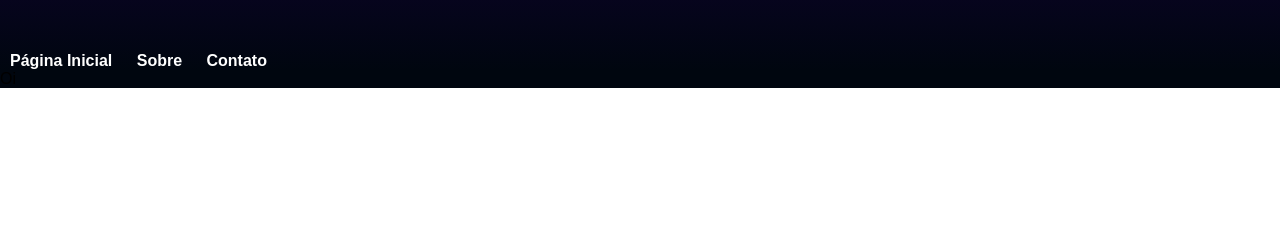
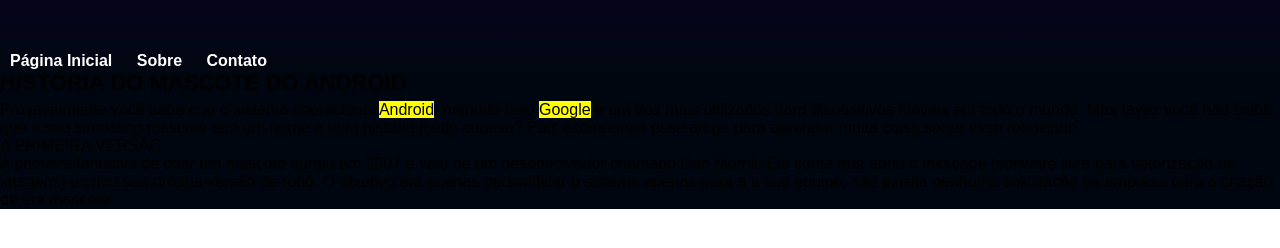
Before and after one commit to anamota13/Projeto_Mini_PI, a plain HTML site: page index.html in a window 1280 px wide. Shown: the part 128-376 px from the top of the page. Drawn offline with Linux system fonts and the light colour scheme.

Commit message:
Adicionando as divs para conteúdo

```diff
--- a/index.html
+++ b/index.html
@@ -25,7 +25,14 @@
         </ul>
     </nav>
     <div class="conteudo">
-        <p>Oi</p>
+        <h1>HISTÓRIA DO MASCOTE DO ANDROID</h1>
+        <p>Provavelmente você sabe que o sistema operacional <mark class="mark">Android</mark>, mantido pelo <mark class="mark">Google</mark> é um dos mais utilizados para dispositivos móveis em todo o mundo. Mas tavez você não saiba que o seu simpático mascote tem um nome e uma história muito curiosa? Pois acompanhe esse artigo para aprender muita coisa sobre esse robozinho.</p>
+        <div class="titulos">
+            <p>A PRIMEIRA VERSÃO</p>
+        </div>
+        <p>A primeira tentativa de criar um mascote surgiu em 2007 e veio de um desenvolvedor chamado Dan Morrill. Ele conta que abriu o Inkscape (software livre para vetorização de imagens) e criou sua própria versão de robô. O objetivo era apenas personificar o sistema apenas para a a sua equipe, não existia nenhuma solicitação da empresa para a criação de um mascote.
+
+        </p>
     </div>
 </body>
 </html>
```
